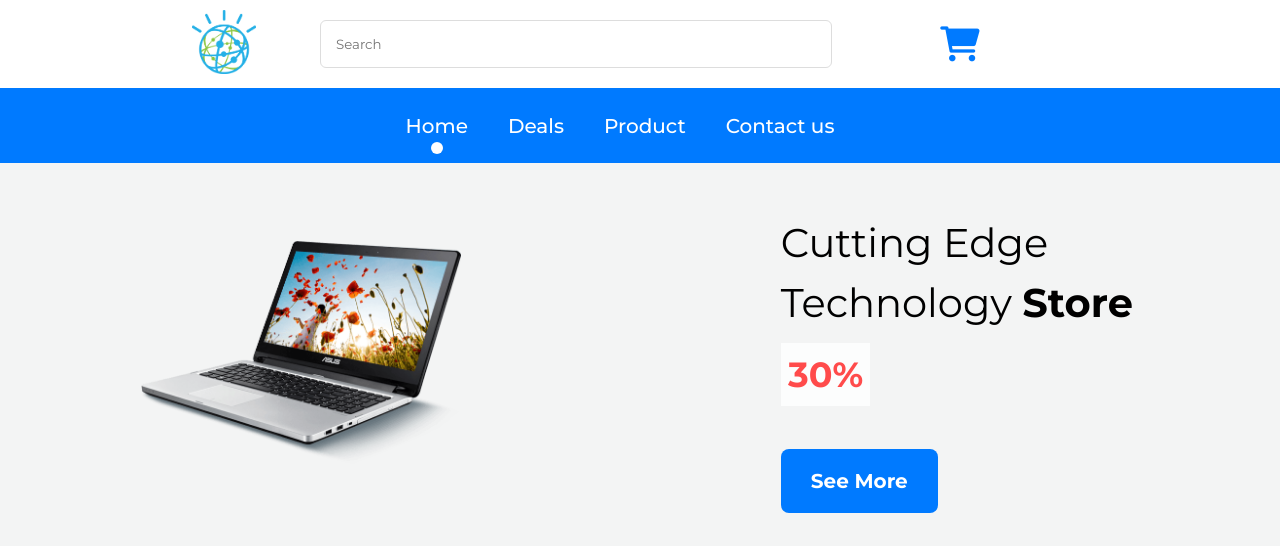
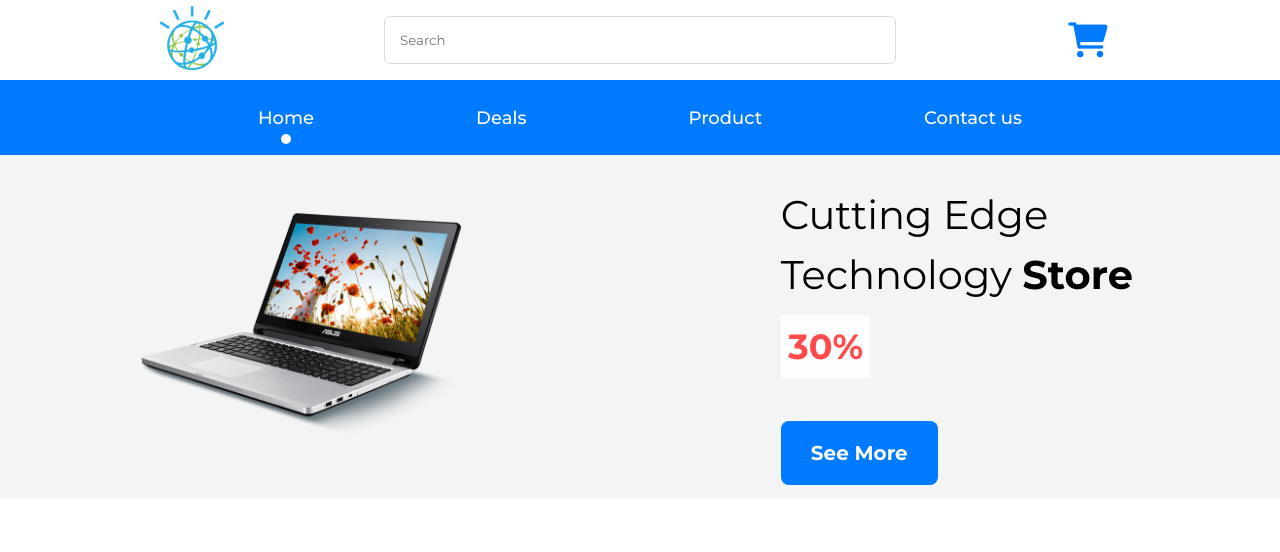
Before and after one commit to GSG-G11/Analytica-Team-One, a website: page index.html in a window 1280 px wide. Drawn offline with Linux system fonts and the light colour scheme.

Commit message:
Modify style file as required Relates#18

```diff
--- a/assets/css/style.css
+++ b/assets/css/style.css
@@ -24,21 +24,23 @@
 
 /* Start Nav Section */
  nav{
- padding:10px 0;
+  height: 80px;
   display: flex;
-  justify-content: center;
+  justify-content: space-evenly;
   align-items: center;
 }
 .logo {
   width:10%;
+  text-align: center;
 }
   img{
     max-width: 100%;
     width: 50%;
-  object-fit: cover;
+    object-fit: cover;
 }
 form{
   width:40%;
+
 }
 input[type="search"]{
   background-color: var(--white);
@@ -49,26 +51,28 @@ input[type="search"]{
   border:1px solid #ddd;
 }
 .cart{
-  width:20%;
+  width:10%;
   color:var(--main-color);
   font-size: 35px;
   text-align: center;
-
+  text-decoration: none;
 }
-
+.total-cart{
+  color:var(--secondary-color);
+  font-size: 18px;
+  font-weight: 500;
+}
 /* End Nav Section */
 
 /* Start header section */
 header{
   height: 75px;
   display: flex;
-  justify-content: center;
-  align-items: center;
   background-color: var(--main-color);
 }
  .menu{
   display: flex;
-  justify-content: center;
+  justify-content: space-evenly;
   align-items: center;
 
 }
@@ -81,10 +85,10 @@ li {
 .link.active::after{
   content: ' ';
   position: absolute;
-  bottom: -22px;
+  bottom: -20px;
   left: 50%;
-  width: 12px;
-  height: 12px;
+  width: 10px;
+  height: 10px;
   border-radius: 50%;
   background-color: #fff;
   transform: translate(-50%,-50%);
@@ -92,9 +96,8 @@ li {
 
 .link{
   text-decoration: none;
-  margin-right:40px;
   color: var(--black);
-  font-size: 20px;
+  font-size: 18px;
   font-weight: 500;
   color:var(--white);
 
@@ -111,7 +114,7 @@ li {
 }
 .hero{
   background-color: var(--section-bg) ;
-  padding:50px 0
+  padding:30px 0
 }
 .img-hero{
   object-fit: cover;
```
